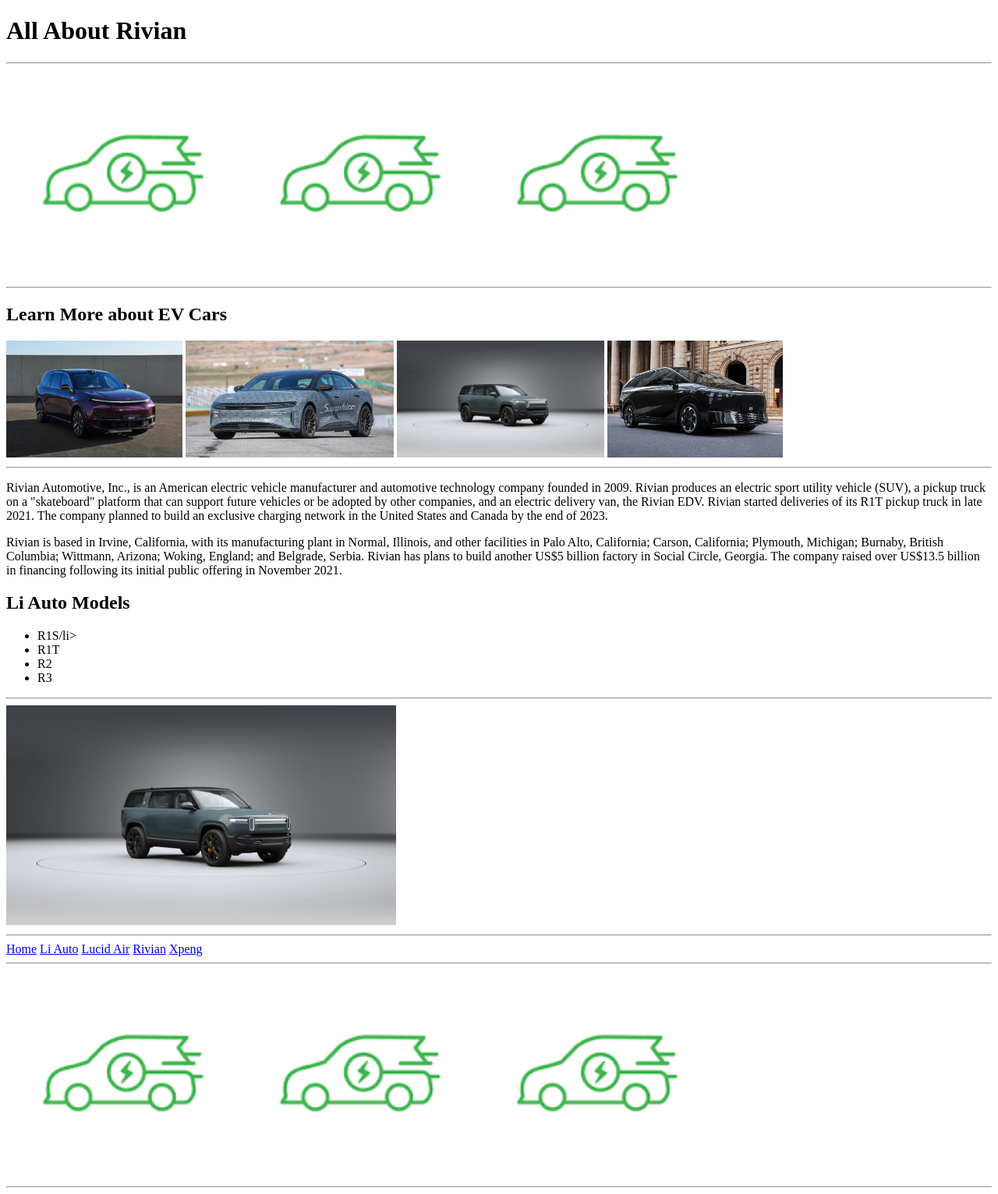
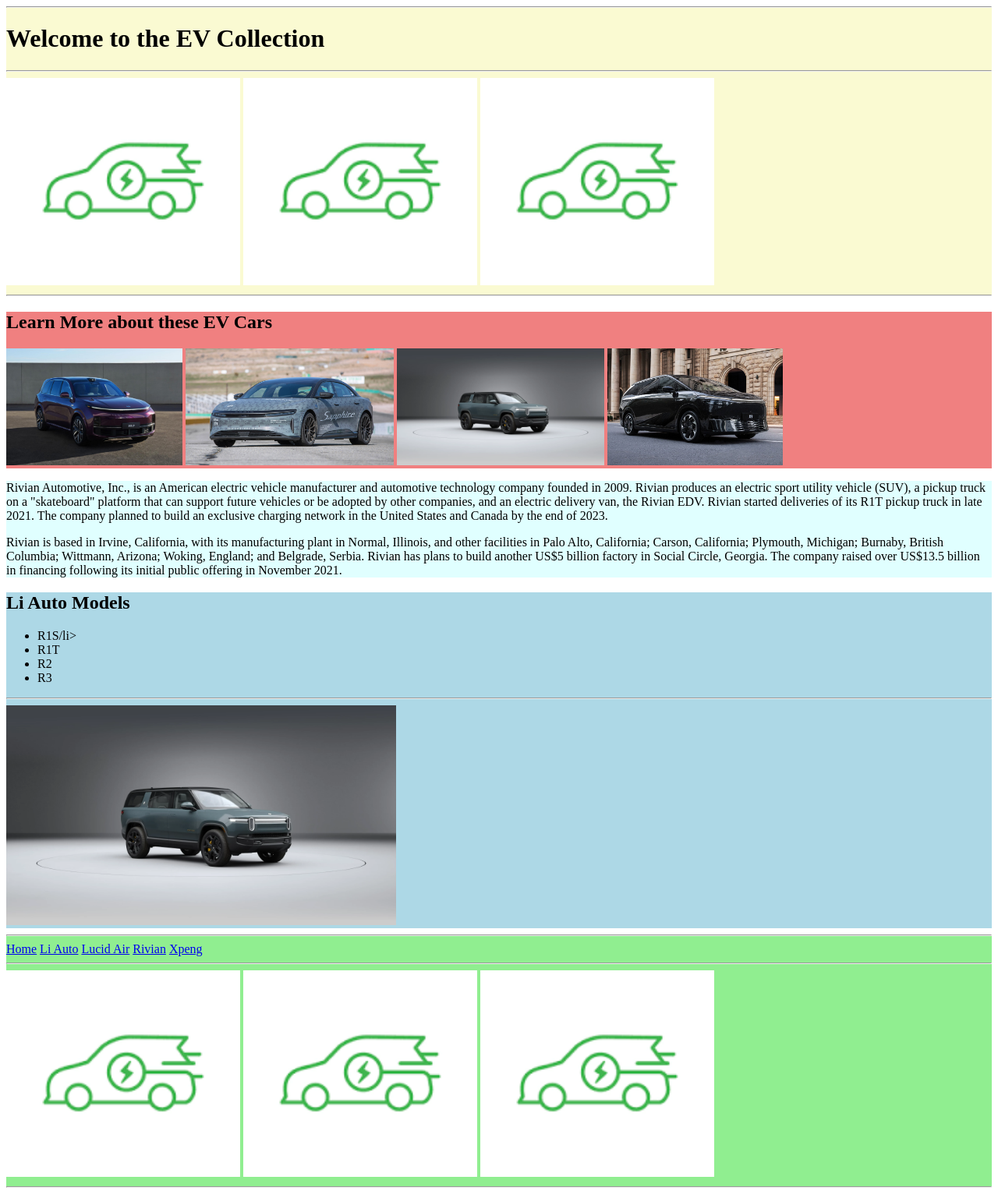
Before and after one commit to dennis25k/Learning, a plain HTML site: page Packt/Project1/pages/rivian.html in a window 1280 px wide. Shown: the whole page at 78% size. Drawn offline with Linux system fonts and the light colour scheme.

Commit message:
Added div and style to the EV project

```diff
--- a/Packt/Project1/pages/rivian.html
+++ b/Packt/Project1/pages/rivian.html
@@ -6,27 +6,34 @@
     <title>Rivian</title>
 </head>
 <body>
-    <h1 id="top">All About Rivian</h1>
+     <div id="header" style="background-color: lightgoldenrodyellow;">
+        <hr>
+        <h1 id="top">Welcome to the EV Collection</h1>
         <hr>
         <img src="../images/evicon1.png" width="300">
         <img src="../images/evicon1.png" width="300">
         <img src="../images/evicon1.png" width="300">
         <hr>
+    </div>
 
-    <h2>Learn More about EV Cars</h2>
+    <div id="nav" style="background-color: lightcoral;">
+        <h2>Learn More about these EV Cars</h2>
         <a href="liauto.html"><img src="../images/liauto.jpg" alt="Li Auto Ev Car" height="150"></a>
         <a href="lucid.html"><img src="../images/lucidair.jpg" alt="Lucid Air Ev Car" height="150"></a>
         <a href="rivian.html"><img src="../images/rivian.png" alt="Rivian Ev Car" height="150"></a>
         <a href="xpeng.html"><img src="../images/xpev.jpg" alt="Xpeng Ev Car" height="150"></a>
-    <hr>
+    </div>
 
+    <div id="main" style="background-color: lightcyan;">
         <p>
             Rivian Automotive, Inc., is an American electric vehicle manufacturer and automotive technology company founded in 2009. Rivian produces an electric sport utility vehicle (SUV), a pickup truck on a "skateboard" platform that can support future vehicles or be adopted by other companies, and an electric delivery van, the Rivian EDV. Rivian started deliveries of its R1T pickup truck in late 2021. The company planned to build an exclusive charging network in the United States and Canada by the end of 2023.
         </p>
         <p>
             Rivian is based in Irvine, California, with its manufacturing plant in Normal, Illinois, and other facilities in Palo Alto, California; Carson, California; Plymouth, Michigan; Burnaby, British Columbia; Wittmann, Arizona; Woking, England; and Belgrade, Serbia. Rivian has plans to build another US$5 billion factory in Social Circle, Georgia. The company raised over US$13.5 billion in financing following its initial public offering in November 2021.
         </p>
+    </div>
 
+    <div class="about" style="background-color: lightblue;">
         <h2>Li Auto Models</h2>
         <ul>
             <li>R1S/li>
@@ -37,11 +44,13 @@
 
         <hr>
         <img src="../images/rivian.png" alt="Li Auto Car" width="500">
+    </div>
 
 
 
+    <div id="footer" style="background-color: lightgreen;">
         <hr>
-    <a href="../pages/main.html">Home</a>
+        <a href="#top">Home</a>
         <a href="liauto.html">Li Auto</a>
         <a href="lucid.html">Lucid Air</a>
         <a href="rivian.html">Rivian</a>
@@ -52,5 +61,7 @@
         <img src="../images/evicon1.png" width="300">
         <img src="../images/evicon1.png" width="300">
         <hr>
+    </div>
+
 </body>
 </html>
```
Also changed, not shown: Packt/Project1/index.html (+4 -0 lines), Packt/Project1/pages/liauto.html (+15 -4 lines), Packt/Project1/pages/lucid.html (+14 -4 lines), Packt/Project1/pages/main.html (+21 -4 lines), Packt/Project1/pages/xpeng.html (+15 -4 lines). Lines whose indentation alone changed are shown as unchanged.
